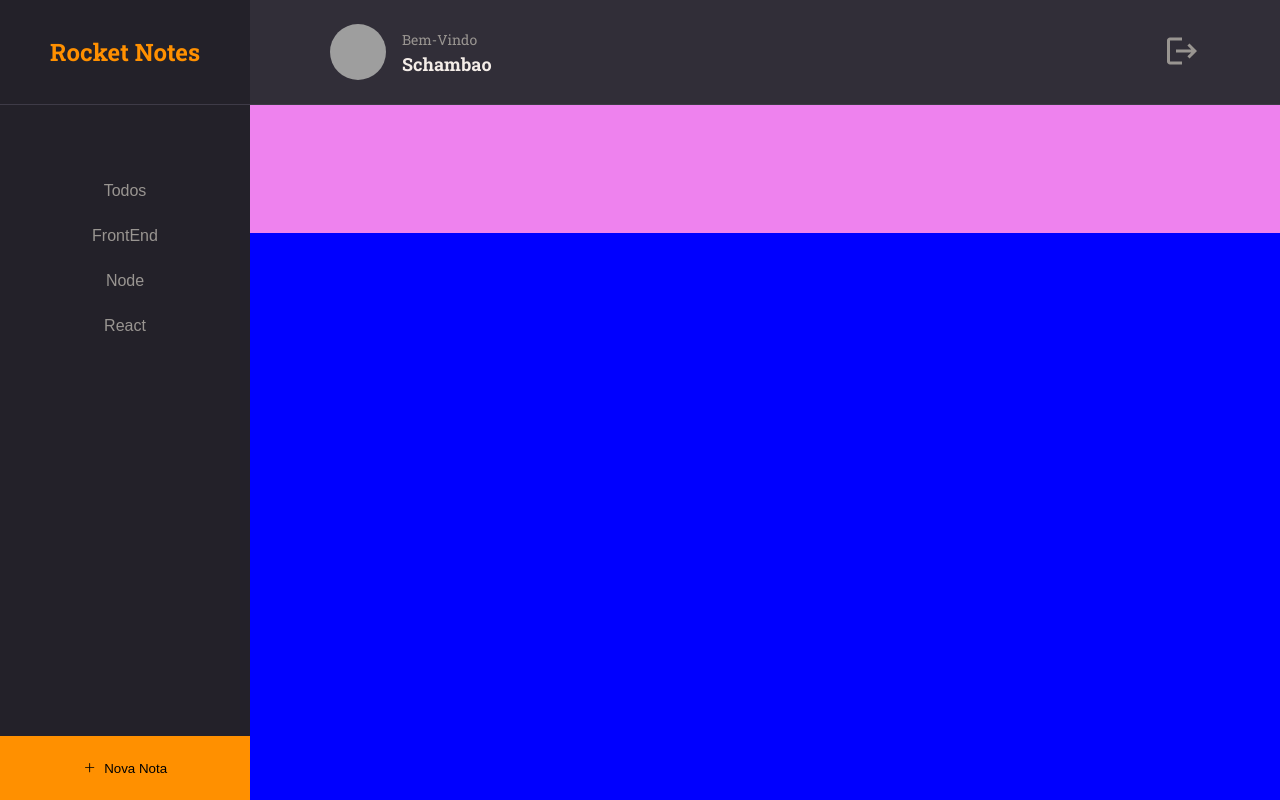
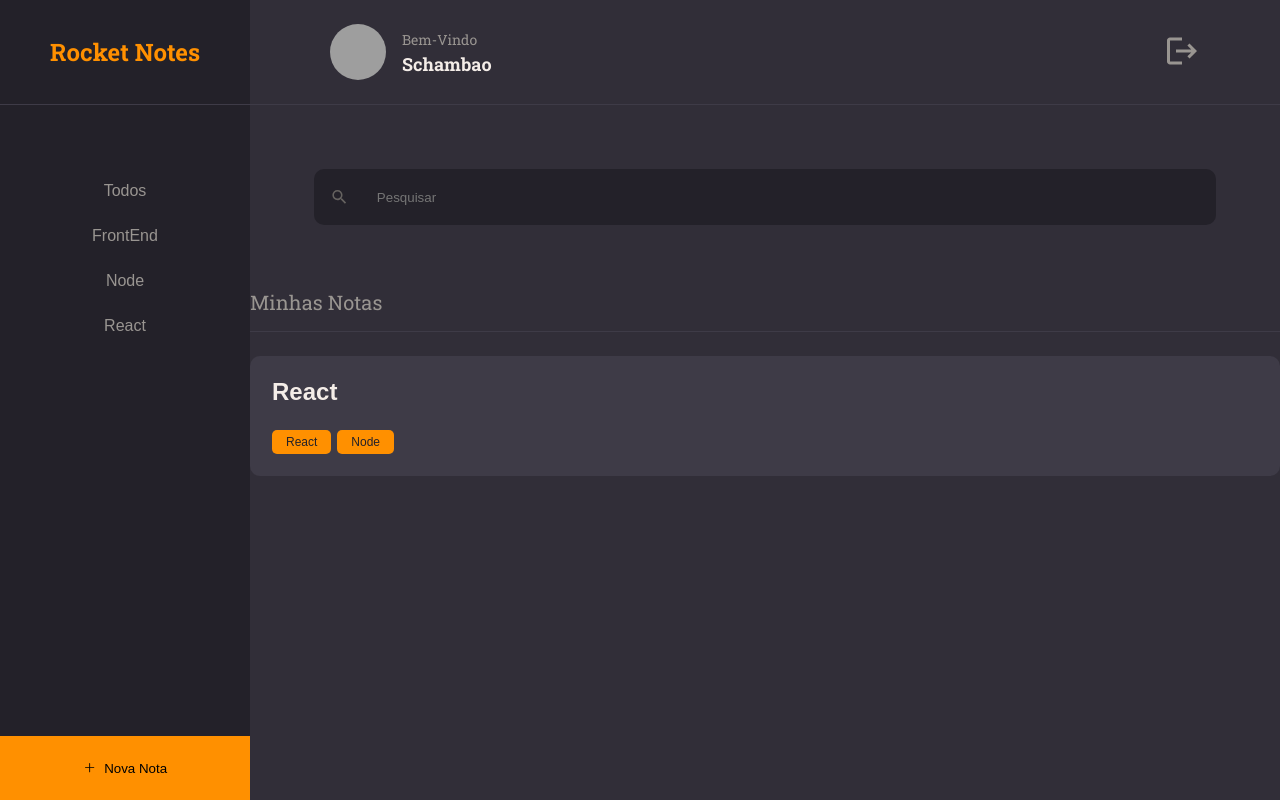
Before and after one commit to Schambin/rocket-notes-front, a React (Vite) app: page / in a window 1280 px wide. Built offline with nearby package versions, Linux system fonts and the light colour scheme; grey boxes are pictures that could not be loaded.

Commit message:
inserted note into main

```diff
--- a/src/pages/Home/index.tsx
+++ b/src/pages/Home/index.tsx
@@ -1,8 +1,12 @@
 import { RxPlus } from "react-icons/rx";
+import { MdSearch } from "react-icons/md";
 import { Container, Brand, Menu, Search, Content, NewNote } from './styles.js'
 
 import { Header } from '../../components/header'
 import { ButtonText } from '../../components/buttonText'
+import { Input } from '../../components/input'
+import { Section } from '../../components/section'
+import { Note } from '../../components/note'
 
 export function Home() {
     return (
@@ -30,11 +34,22 @@ export function Home() {
             </Menu>
 
             <Search>
-
+                <Input placeholder="Pesquisar" icon={MdSearch}/>
             </Search>
 
             <Content>
+                <Section title="Minhas Notas">
+                    <Note data={{
+                        title: 'React',
+                        tags: [
+                            {id: '1', name: 'React'},
+                            {id: '2', name: 'Node'},
+                        ]
 
+                        }}>
+
+                    </Note>
+                </Section>
             </Content>
 
             <NewNote>
--- a/src/pages/Home/styles.js
+++ b/src/pages/Home/styles.js
@@ -56,12 +56,11 @@ export const Menu = styled.ul`
 
 export const Search = styled.div`
     grid-area: search;
-    background-color: violet;
+    margin: 6.4rem;
 `;
 
 export const Content = styled.div`
     grid-area: content;
-    background-color: blue;
 `;
 
 export const NewNote = styled.button`
```
